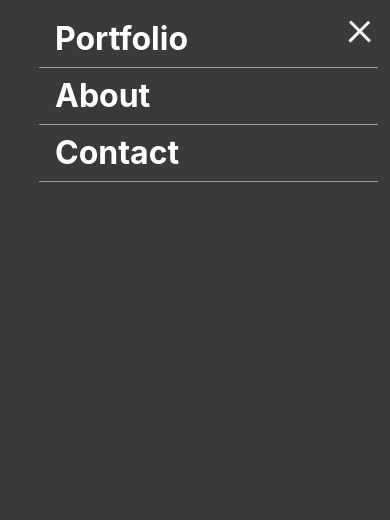
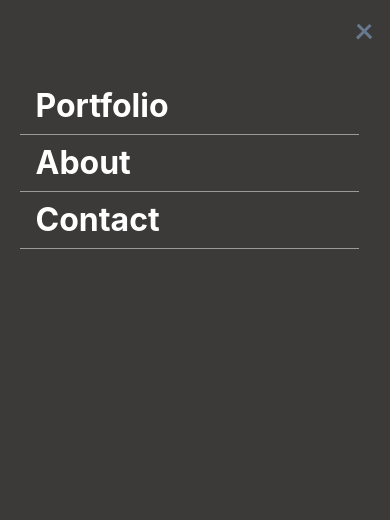
Before and after one commit to stevenmukama/Microverseportfolio, a plain HTML site: page index.html in a window 390 px wide. Both pictures are taken after a click on the element 360 px from the left and 28 px from the top of the page. Shown: the top 520 px of the page. Drawn offline with Linux system fonts and the light colour scheme.

Commit message:
Add changes

```diff
--- a/index.html
+++ b/index.html
@@ -20,19 +20,19 @@
           <div class="btn-line"></div>
           <div class="btn-line"></div>
       </div>
-        <ul class="itemslist">
-            <li class="listitem" href="#portfolio"  ><a>Portfolio</a></li>
+        <ul class="itemslist" id="elements">
+            <li class="listitem"><a href="#portfolio">Portfolio</a></li>
             <hr class="spaceitem" />
-            <li class="listitem" href="#about"><a>About</a></li>
+            <li class="listitem" ><a href="#about">About</a></li>
             <hr class="spaceitem"/>
-            <li class="listitem" href="#contact"><a>Contact</a></li>
+            <li class="listitem" ><a href="#contact">Contact</a></li>
             <hr class="spaceitem"/>
-            <li class="listitem" ><a><img src="./images/contact.svg" alt="" class="navbaricon"/></a></li>
+            <li class="listitem" ><a a href="#message"><img src="./images/contact.svg" alt="" class="navbaricon"/></a></li>
         </ul>
     </nav>
     <main>
         <section class="textsection">
-            <div class="headercontent" id="about">
+            <div class="headercontent" id = "about">
                 <h2 class="headtext"> Hey There. <br/> I’m Steven</h2>
                 <p class="developer">I’am a Software Developer</p>
                 <p class="build">I can help you build a product , feature or website Look<br/>
@@ -283,7 +283,7 @@
         <section class="formsection">
             <h1 class="formtext">I'm always interested in hearing about new projects, so if you'd like to chat
                 please get in touch.</h1>
-            <form class="formcontainter" action="https://formspree.io/f/xjvzwlny" method="POST">
+            <form class="formcontainter" action="https://formspree.io/f/xjvzwlny" method="POST" id= "message">
                 <div class="formitems">
                     <div class="forminputs">
                     <input type="text" id="name" name="username" maxlength="30" placeholder="Full name" required class="namepart"/>
--- a/main.js
+++ b/main.js
@@ -1,36 +1,45 @@
-{/* <script> */}
-
-const menuBtn = document.querySelector(".navbarmenu")
-const menuItems = document.querySelector(".itemslist")
-const listItems = document.querySelectorAll(".listitem")
-const navBar = document.querySelector(".navbar")
-const navbarIcon = document.querySelector(".navbaricon")
-const crossButton = document.querySelector('.btn-line')
+const menuBtn = document.querySelector('.navbarmenu');
+const menuItems = document.querySelector('.itemslist');
+const listItems = document.querySelectorAll('.listitem');
+const navBar = document.querySelector('.navbar');
+const navbarIcon = document.querySelector('.navbaricon');
+const crossButton = document.querySelectorAll('.btn-line');
 
 let showMenu = false;
+function toggleMenu() {
+  if (!showMenu) {
+    menuBtn.classList.add('close');
+    menuItems.classList.add('show');
+    navbarIcon.classList.add('show');
+    navBar.classList.add('show');
+    crossButton.forEach((item) => item.classList.add('show'));
 
-menuBtn.addEventListener("click", toggleMenu)
+    listItems.forEach((item) => item.classList.add('show'));
 
-function toggleMenu() {
-    if (!showMenu) {
-        menuBtn.classList.add("close")
-        menuItems.classList.add("show")
-        navbarIcon.classList.add("show")
-        navBar.classList.add("show")
-        crossButton.classList.add("show")
-        listItems.forEach((item) => item.classList.add("show"))
+    showMenu = true;
+  } else {
+    menuBtn.classList.remove('close');
+    menuItems.classList.remove('show');
+    navbarIcon.classList.remove('show');
+    navBar.classList.remove('show');
+    crossButton.forEach((item) => item.classList.remove('show'));
+    listItems.forEach((item) => item.classList.remove('show'));
 
-        showMenu = true
-    } else {
-        menuBtn.classList.remove("close")
-        menuItems.classList.remove("show")
-        navbarIcon.classList.remove("show")
-        navBar.classList.remove("show")
-        crossButton.classList.remove(".btn-line")
-        listItems.forEach((item) => item.classList.remove("show"))
-
-        showMenu = false
-    }
+    showMenu = false;
+  }
 }
 
-// </script>
+menuBtn.addEventListener('click', toggleMenu);
+
+function closeMenu() {
+  menuBtn.classList.remove('close');
+  menuItems.classList.remove('show');
+  navbarIcon.classList.remove('show');
+  navBar.classList.remove('show');
+  crossButton.forEach((item) => item.classList.remove('show'));
+  listItems.forEach((item) => item.classList.remove('show'));
+
+  showMenu = false;
+}
+
+listItems.forEach((item) => item.addEventListener('click', closeMenu));
--- a/style.css
+++ b/style.css
@@ -6,21 +6,6 @@
 body {
   overflow-x: hidden;
 }
-
-/* startcard */
-
-/* .workcards {
-  display: grid;
-  row-gap: 24px;
-} */
-
-/* .grids {
-  display: grid;
-  grid-template-columns: repeat(3, 1fr);
-  grid-template-rows: repeat(2, 435px);
-  row-gap: 37px;
-  column-gap: 24px;
-} */
 
 .spaceitem {
   display: none;
@@ -73,6 +58,11 @@ body {
 
 li {
   list-style: none;
+}
+
+a {
+  text-decoration: none;
+  color: #fff;
 }
 
 .cardlist li {
@@ -168,8 +158,6 @@ button {
 
 #id5,
 #id2 {
-  /* display: flex;
-  flex-direction: column; */
   background-image: url('./images/bgfirst.svg');
   background-repeat: no-repeat;
   padding-top: 50%;
@@ -184,8 +172,6 @@ button {
       rgba(38, 38, 38, 0.9) 84.18%
     )
     url('./images/imagehovered.png');
-
-  /* background-image: url("SVG/id4bgdt.png"); */
   background-repeat: no-repeat;
   padding-top: 50%;
 }
@@ -203,19 +189,13 @@ button {
 
 #id6,
 #id3 {
-  /* display: flex;
-  flex-direction: column; */
   background-image: url('./images/bgfirst.svg');
-
-  /* background-image: url("SVG/id6bgdt.png"); */
   background-repeat: no-repeat;
   padding-top: 59%;
 }
 
 #id6:hover,
 #id3:hover {
-  /* display: flex;
-  flex-direction: column; */
   background-image: url('./images/imagehovered.png');
   background-repeat: no-repeat;
   padding-top: 59%;
@@ -246,8 +226,6 @@ button {
   background: #3c3a39;
   display: flex;
   justify-content: space-between;
-
-  /* padding: 28px 5% 13px 5%; */
   padding: 28px 9% 13px 9%;
 }
 
@@ -344,8 +322,6 @@ button {
   font-size: 20px;
   line-height: 160%;
   color: #f4f5f7;
-
-  /* width: */
 }
 
 .daily {
@@ -368,8 +344,6 @@ button {
 .github {
   width: 21px;
   height: 25px;
-
-  /* padding: 8px; */
 }
 
 .works {
@@ -409,8 +383,6 @@ h2.recent {
   font-size: 40px;
   line-height: 130%;
   color: #091e42;
-
-  /* padding-left: 5%; */
 }
 
 .listbutton {
@@ -552,10 +524,6 @@ h2.art1,
   font-style: normal;
   font-weight: 400;
   font-size: 32px;
-
-  /* line-height: 138%; */
-
-  /* height: 56px; */
   color: #fff;
 }
 
@@ -603,10 +571,6 @@ ul.listbutton2 {
 .footer {
   font-family: 'Inter', sans-serif;
   font-style: normal;
-
-  /* font-weight: 400;
-  font-size: 16px;
-  line-height: 150%; */
   width: 90%;
   color: #f4f5f7;
   font-weight: 400;
@@ -810,10 +774,6 @@ textarea::placeholder {
   }
 
   /* start styles for navmenu */
-  .navbar.show{
-    /* padding: 0; */
-  }
-
   .navbarmenu {
     display: block;
     z-index: 3;
@@ -832,25 +792,30 @@ textarea::placeholder {
   }
 
   /* Adding transform to the X */
-.navbarmenu.close{
+  .navbarmenu.close {
     transform: rotate(180deg);
   }
 
-
-/* styling the three lines to make it an X*/
+  /* styling the three lines to make it an X */
   .navbarmenu.close .btn-line:nth-child(1) {
     transform: rotate(45deg) translate(5px, 5px);
   }
 
-.navbarmenu.close .btn-line:nth-child(2){
+  .navbarmenu.close .btn-line:nth-child(2) {
     opacity: 0;
   }
 
   .navbarmenu.close .btn-line:nth-child(3) {
     transform: rotate(-45deg) translate(7px, -6px);
   }
+
   .itemslist {
     display: none;
+  }
+
+  .btn-line.show {
+    width: 19px;
+    background: #67798e;
   }
 
   .itemslist.show {
@@ -859,27 +824,23 @@ flex-direction: column;
     position: absolute;
     height: 100vh;
     padding-bottom: 16px;
-padding-top: 13px;
-background: #3C3A39;
+    background: #3c3a39;
     margin: 0 0 0 -16px;
     width: 100%;
-padding-left: 10%;
-padding-top: 7%;
+    padding-left: 5%;
+    padding-top: 24%;
     gap: 16px;
     top: 0;
   }
 
-.navbaricon.show{
+  .navbaricon.show {
     display: none;
   }
 
   li.listitem.show {
     height: 24px;
     padding-left: 16px;
-  /* left: 0px; */
-  /* right: 68px; */
-  /* top: calc(50% - 24px/2); */
-  font-family: 'Inter';
+    font-family: Inter, sans-serif;
     font-style: normal;
     font-weight: 700;
     font-size: 32px;
@@ -893,10 +854,6 @@ li.listitem.show {
     border-right: none;
     border-left: none;
   }
-/* end styles for navmenu */
-  /* .itemslist {
-    display: none;
-  } */
 
   .textsection {
     background: #1c1a19;
```
Also changed, not shown: 1 other file. Lines whose indentation alone changed are shown as unchanged.
